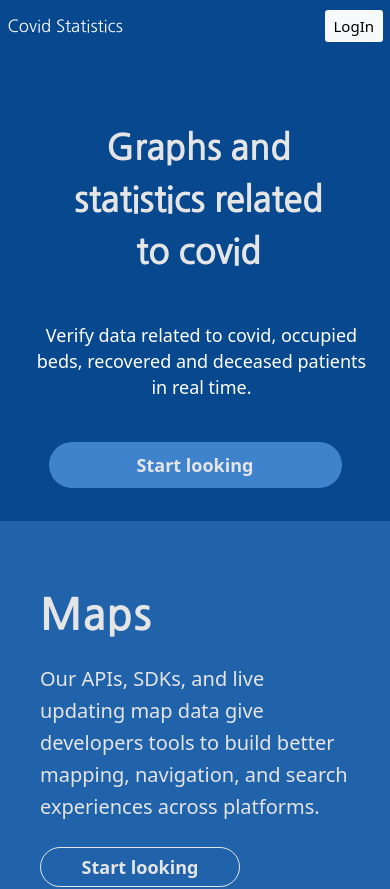
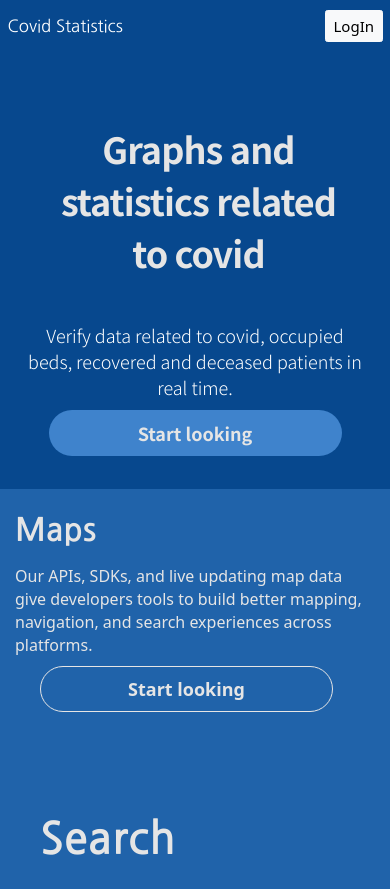
Before and after one commit to RubDevs/covid-statistics, a React (Create React App) app: page / in a window 390 px wide. Shown: the top 889 px of the page. Built offline with nearby package versions, Linux system fonts and the light colour scheme.

Commit message:
Media queries for xs screens created for the maps container.

```diff
--- a/src/styles/components/_landing.scss
+++ b/src/styles/components/_landing.scss
@@ -2,6 +2,7 @@
   background-color: $primary-color;
   h1 {
     color:#E5E5E5;
+    font-family: 'Noto Sans JP', sans-serif;
     font-size: 5.6rem;
     font-weight: 700;
     line-height: 80px;
@@ -13,6 +14,7 @@
   }
   p {
     color: #FFF;
+    font-family: 'Noto Sans JP', sans-serif;
     font-size: 2.4rem;
     font-weight: 300;
     line-height: 36px;
@@ -24,6 +26,7 @@
     border: none;
     border-radius: 25px;
     color:#E5E5E5;
+    font-family: 'Noto Sans JP', sans-serif;
     font-size: 1.8rem;
     font-weight: 700;
     height: 46px;
@@ -109,7 +112,6 @@
     font-weight: 700;
     line-height: 52px;
     letter-spacing: -.025em;
-    /* margin: auto auto 24px; */
     text-align: center;
     padding: 70px 30px 10px 37px;
     max-width: 347px;
@@ -121,6 +123,7 @@
     line-height: 26px;
     padding: 10px 12px 10px 25px;
     max-width: 377px;
+    margin: 0;
   }
   button {
     background-color:$secondary-color;
@@ -135,4 +138,36 @@
   }
  }
 
+.maps-container{
+  background-color:$blue-color;
+  h2{
+    color:#E5E5E5;
+    font-size: 3.2rem;
+    font-weight: 700;
+    line-height: 46px;
+    padding: 18px 28px 6px 15px;
+    margin: 0;
+    max-width: 371px;
+  }
+  p{
+    color:#E5E5E5;
+    font-size: 1.6rem;
+    font-weight: 300;
+    line-height: 23px;
+    padding: 6px 12px 9px 15px;
+    max-width: 387px;
+    margin: 0;
+  }
+  button{
+    background-color:$blue-color;
+    border:solid 1px #E5E5E5;
+    border-radius: 25px;
+    color: #E5E5E5;
+    font-size: 1.8rem;
+    font-weight: 700;
+    height: 46px;
+    margin-bottom: 33px;
+    width: 293px;
+  }
+ }
 }
```
